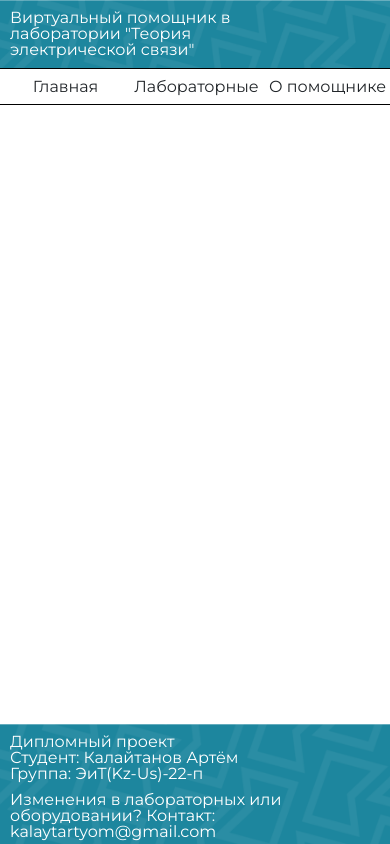
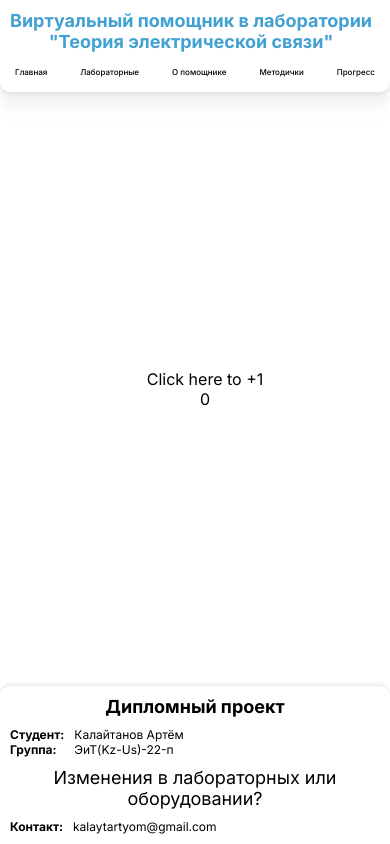
Before and after one commit to TerryChie/Virtual-helper-TES, a plain HTML site: page pages/progress.html in a window 390 px wide. Drawn offline with Linux system fonts and the light colour scheme.

Commit message:
basic redesign, introducing the Progress

```diff
--- a/assets/components/footer.html
+++ b/assets/components/footer.html
@@ -1,10 +1,28 @@
 <body>
     <footer>
         <div class="footer-item">
-            <div>Дипломный проект</div>
-            <div id="KalaytanovArtyom">Студент: Калайтанов Артём</div>
-            <div>Группа: ЭиТ(Kz-Us)-22-п</div>
+            <div class="bold font28px">Дипломный проект</div>
+            <div class="footer-item-row">
+                <div class="footer-item font18px" id="KalaytanovArtyom">
+                    <div class="bold">Студент:</div>
+                    <div class="bold">Группа:</div>
+                </div>
+                <div class="footer-item font18px">
+                    <div>Калайтанов Артём</div>
+                    <div>ЭиТ(Kz-Us)-22-п</div>
+                </div>
+            </div>
         </div>
-        <div class="footer-item">Изменения в лабораторных или оборудовании? Контакт: kalaytartyom@gmail.com</div>
+        <div class="footer-item">
+            <div class="font28px">Изменения в лабораторных или оборудовании?</div>
+            <div class="footer-item-row">
+                <div class="footer-item font18px">
+                    <div class="bold">Контакт:</div>
+                </div>
+                <div class="footer-item font18px">
+                    <div>kalaytartyom@gmail.com</div>
+                </div>
+            </div>
+        </div>
     </footer>
 </body>
--- a/assets/components/header.html
+++ b/assets/components/header.html
@@ -1,6 +1,6 @@
 <body>
     <nav class="nav-bar">
-        <div class="name-of-project">Виртуальный помощник в лаборатории "Теория электрической связи"</div>
+        <div class="name-of-project">Виртуальный помощник в лаборатории<br> "Теория электрической связи"</div>
         <div class="nav-button-container">
             <a href="/Virtual-helper-TES/pages/index.html" class="nav-button">Главная</a>
             <a href="/Virtual-helper-TES/pages/labs.html" class="nav-button">Лабораторные</a>
--- a/css/about.css
+++ b/css/about.css
@@ -37,7 +37,7 @@
     align-items: center;
 
     height: 30px;
-    width: 250px;
+    width: 200px;
     border-radius: 12px;
 
     margin: 5px 0;
@@ -68,7 +68,3 @@ h2{
 h3{
     padding: 5px 0px;
 }
-
-span.thick-font{
-    font-weight: bold;
-}
--- /dev/null
+++ b/css/labs.css
@@ -0,0 +1,12 @@
+.container{
+    box-sizing: border-box;
+    flex-direction: row;
+    flex: 1 1 520px;
+    flex-wrap: wrap;
+
+    align-items: start;
+
+    padding: 54px 120px;
+    padding-right: 34px;
+    gap: 30px 60px;
+}
--- a/css/main.css
+++ b/css/main.css
@@ -1,21 +1,11 @@
-@font-face{font-family:'Montserrat';src:url('/Virtual-helper-TES/assets/fonts/Montserrat-Thin.ttf') format('truetype');font-weight:100;font-style:normal;font-display:swap}
-@font-face{font-family:'Montserrat';src:url('/Virtual-helper-TES/assets/fonts/Montserrat-ThinItalic.ttf') format('truetype');font-weight:100;font-style:italic;font-display:swap}
-@font-face{font-family:'Montserrat';src:url('/Virtual-helper-TES/assets/fonts/Montserrat-ExtraLight.ttf') format('truetype');font-weight:200;font-style:normal;font-display:swap}
-@font-face{font-family:'Montserrat';src:url('/Virtual-helper-TES/assets/fonts/Montserrat-ExtraLightItalic.ttf') format('truetype');font-weight:200;font-style:italic;font-display:swap}
-@font-face{font-family:'Montserrat';src:url('/Virtual-helper-TES/assets/fonts/Montserrat-Light.ttf') format('truetype');font-weight:300;font-style:normal;font-display:swap}
-@font-face{font-family:'Montserrat';src:url('/Virtual-helper-TES/assets/fonts/Montserrat-LightItalic.ttf') format('truetype');font-weight:300;font-style:italic;font-display:swap}
-@font-face{font-family:'Montserrat';src:url('/Virtual-helper-TES/assets/fonts/Montserrat-Regular.ttf') format('truetype');font-weight:400;font-style:normal;font-display:swap}
-@font-face{font-family:'Montserrat';src:url('/Virtual-helper-TES/assets/fonts/Montserrat-Italic.ttf') format('truetype');font-weight:400;font-style:italic;font-display:swap}
-@font-face{font-family:'Montserrat';src:url('/Virtual-helper-TES/assets/fonts/Montserrat-Medium.ttf') format('truetype');font-weight:500;font-style:normal;font-display:swap}
-@font-face{font-family:'Montserrat';src:url('/Virtual-helper-TES/assets/fonts/Montserrat-MediumItalic.ttf') format('truetype');font-weight:500;font-style:italic;font-display:swap}
-@font-face{font-family:'Montserrat';src:url('/Virtual-helper-TES/assets/fonts/Montserrat-SemiBold.ttf') format('truetype');font-weight:600;font-style:normal;font-display:swap}
-@font-face{font-family:'Montserrat';src:url('/Virtual-helper-TES/assets/fonts/Montserrat-SemiBoldItalic.ttf') format('truetype');font-weight:600;font-style:italic;font-display:swap}
-@font-face{font-family:'Montserrat';src:url('/Virtual-helper-TES/assets/fonts/Montserrat-Bold.ttf') format('truetype');font-weight:700;font-style:normal;font-display:swap}
-@font-face{font-family:'Montserrat';src:url('/Virtual-helper-TES/assets/fonts/Montserrat-BoldItalic.ttf') format('truetype');font-weight:700;font-style:italic;font-display:swap}
-@font-face{font-family:'Montserrat';src:url('/Virtual-helper-TES/assets/fonts/Montserrat-ExtraBold.ttf') format('truetype');font-weight:800;font-style:normal;font-display:swap}
-@font-face{font-family:'Montserrat';src:url('/Virtual-helper-TES/assets/fonts/Montserrat-ExtraBoldItalic.ttf') format('truetype');font-weight:800;font-style:italic;font-display:swap}
-@font-face{font-family:'Montserrat';src:url('/Virtual-helper-TES/assets/fonts/Montserrat-Black.ttf') format('truetype');font-weight:900;font-style:normal;font-display:swap}
-@font-face{font-family:'Montserrat';src:url('/Virtual-helper-TES/assets/fonts/Montserrat-BlackItalic.ttf') format('truetype');font-weight:900;font-style:italic;font-display:swap}
+@import url('https://fonts.googleapis.com/css2?family=Inter:ital,opsz,wght@0,14..32,100..900;1,14..32,100..900&display=swap');
+
+:root{
+    --white: #FFFFFF;
+    --black: #000000;
+    --gray: #8C8C8C;
+    --accent: #41A1D2;
+}
 
 .nav-button-container::-webkit-scrollbar {
     width: 0;
@@ -38,10 +28,12 @@ body{
     display: flex;
     flex-direction: column;
 
-    background-color: #FFF;
+    background-color: var(--white);
 
     opacity: 0;
-    font-family: 'Montserrat';
+    font-family: 'Inter';
+
+    line-height: unset;
 }
 body.loaded {
     opacity: 1;
@@ -56,8 +48,6 @@ body.loaded {
     width: 100%;
     margin: 0 auto;
     padding: 10px 0;
-
-    background-color: #FFF;
 }
 
 .about-container{
@@ -75,158 +65,221 @@ body.loaded {
     flex: 1 1 600px;
 }
 
+#header-placeholder{
+    position: sticky !important;
+    z-index: 1;
+    top: 0;
+    background-color: var(--white);
+}
+
 .nav-bar{
+    box-sizing: border-box;
     display: flex;
-    flex-direction: column;
+    flex-direction: row;
+    flex-wrap: wrap;
     width: 100%;
-    height: 105px;
+    justify-content: space-between;
+    align-items: center;
 
-    background-image: url(../assets/images/bg/bgLogo.png);
-    background-size: cover;
-    color: #FFF;
+    padding: 20px 100px;
+    gap: 22px;
+
+    color: var(--black);
+    box-shadow: 0px 46px 13px 0px rgba(0, 0, 0, 0%), 0px 29px 12px 0px rgba(0, 0, 0, 1%), 0px 17px 10px 0px rgba(0, 0, 0, 3%), 0px 7px 7px 0px rgba(0, 0, 0, 4%), 0px 2px 4px 0px rgba(0, 0, 0, 5%);
  }
 
 .name-of-project{
     display: flex;
-    height: 100%;
-    width: 100%;
-    max-width: 300px;
-    align-items: center;
+    max-width: 560px;
 
-    padding: 10px;
+    color: var(--accent);
+    font-size: 28px;
+    font-weight: 700;
 
     user-select: none;
 }
 
 .nav-button-container{
     display: flex;
-    overflow-x: auto;
-    background-color: #FFF;
+    flex: 1;
+    justify-content: space-between;
 
-    height: 100%;
-    width: 100%;
-
-    border: #000 solid;
-    border-width: 1px 0 1px 0;
+    border: none;
 }
 
 a.nav-button{
     display: flex;
-    flex: 1 1;
     justify-content: center;
-    align-items: center;
-    height: 100%;
-    min-width: 125px;
-    padding: 0 3px;
+    padding: 10px 20px;
 
+    color: var(--black);
+    border: none;
+    border-radius: 10px;
+
+    font-size: 28px;
+    font-weight: 500;
     text-decoration: none;
-    color: #212529;
-
-    border: none;
-
-    border-radius: 10px;
+    transition: all 50ms ease-in-out;
 }
-a.nav-button.active{
-    background-color: #1d869e;
-    color: #000;
+a.nav-button:hover{
+    color: var(--accent);
 }
-
-a.nav-button:hover{
-    background-color: #cacaca;
-}
-a.nav-button.active:hover{
-    background-color: #1d697c;
-}
-
 a.nav-button:active{
-    background-color: #8c8c8c;
-}
-a.nav-button.active:active{
-    background-color: #165160;
+    color: var(--white);
+    background-color: var(--accent);
 }
 
 .lab-container{
     box-sizing: border-box;
     display: flex;
-    align-items: start;
-    margin: 10px 0;
-    padding: 10px 10px;
+    flex-direction: column;
+    justify-content: start;
 
-    height: 150px;
-    max-width: 800px;
-    width: 100%;
+    flex: 1 1 400px;
 
-    border: 1px solid #000;
+    max-width: 520px;
+
+    padding: 10px;
+    gap: 10px;
+
     border-radius: 10px;
+    text-decoration: none;
+    color: var(--black);
 }
 
-a.lab-container{
-    text-decoration: none;
-    color: #000;
-}
-a.lab-container:hover{
-    color: #000;
+.lab-container:hover{
+    box-shadow: 0px 46px 13px 0px rgba(0, 0, 0, 0%), 0px 29px 12px 0px rgba(0, 0, 0, 1%), 0px 17px 10px 0px rgba(0, 0, 0, 3%), 0px 7px 7px 0px rgba(0, 0, 0, 4%), 0px 2px 4px 0px rgba(0, 0, 0, 5%);
 }
 
-
 .lab-preview{
-
     display: flex;
 
-    background-color: #BBB;
-
-    height: 100%;
     aspect-ratio: 1;
 
     text-align: center;
     align-items: center;
+
+    background-color: var(--gray);
+    border-radius: 10px;
 }
-
-.lab-content{
-    display: flex;
-    flex-direction: column;
-
-    justify-content: center;
+.lab-img{
 }
 
 .lab-title{
-    width: 100%;
-    padding: 2%;
-
-    font-size: 24px;
 }
 
 .lab-description{
-    width: 100%;
-    padding: 2%;
+}
 
-    text-align: justify;
+.bold{
+    font-weight: 700;
+}
+.font28px{
+    font-size: 28px;
+}
+.font24px{
+    font-size: 24px;
+}
+.font18px{
+    font-size: 18px;
+}
+.font16px{
     font-size: 16px;
 }
 
 footer{
     box-sizing: border-box;
+    width: 100%;
 
     display: flex;
     flex-wrap: wrap;
     flex-direction: row;
+    justify-content: space-between;
+    align-items: center;
 
-    width: 100%;
-    min-height: 70px;
-    max-height: 120px;
-    margin: 0 auto;
-    padding: 10px 10px;
+    padding: 20px 5%;
     gap: 10px;
 
-    align-items: center;
+    border-top: 3px solid var(--accent);
 
-    background-image: url(../assets/images/bg/bgLogo.png);
-    background-size: cover;
-    color: #FFF;
+    background-color: var(--white);
+    color: var(--black);
 }
 
 .footer-item{
-    flex: 1 1 200px;
+    display: flex;
+    flex-direction: column;
+}
+.footer-item-row{
+    display: flex;
+    flex-direction: row;
+    gap: 75px;
+    margin-top: 10px;
+}
+
+@media screen and (max-width: 1024px){
+    .nav-bar{
+        padding: 10px;
+        border-radius: 0 0 10px 10px;
+        gap: 10px;
+    }
+    .name-of-project{
+        text-align: center;
+        font-size: 18px;
+        font-weight: 700;
+    }
+    .nav-button-container{
+        gap: 4.75px;
+    }
+    .nav-button{
+        border-radius: 5px;
+        font-size: 8px !important;
+        padding: 5px !important;
+    }
+    .container{
+        padding: 10px !important;
+        gap: 0 !important;
+        justify-content: center;
+    }
+    .lab-container{
+        max-width: 300px;
+        gap: 5px;
+    }
+    .lab-title{
+        font-size: 12px;
+    }
+    .lab-description{
+        font-size: 8px;
+    }
+}
+@media screen and (max-width: 650px){
+    footer{
+        border: none;
+        border-radius: 10px 10px 0 0;
+        padding: 10px;
+        text-align: center;
+
+        box-shadow: 0px 0px 1px 0px rgba(0, 0, 0, 0.05), 0px -1px 1px 0px rgba(0, 0, 0, 0.04), 0px -3px 2px 0px rgba(0, 0, 0, 0.03), 0px -5px 2px 0px rgba(0, 0, 0, 0.01), 0px -8px 2px 0px rgba(0, 0, 0, 0);
+
+    }
+    .footer-item{
+        width: 100%;
+    }
+
+    .footer-item.font18px{
+        align-items: start;
+    }
+    .footer-item-row{
+        display: grid;
+        grid-template-columns: auto 1fr;
+        column-gap: 10px;
+    }
+    .font28px{
+        font-size: 18px;
+    }
+    .font18px{
+        font-size: 12px;
+    }
 }
 
 .text-block{
@@ -251,8 +304,3 @@ h2{
 h3{
     font-size: 20px;
 }
-
-.lab-img{
-    height: 100%;
-    aspect-ratio: 1;
-}
--- a/js/components.js
+++ b/js/components.js
@@ -52,14 +52,11 @@ function prime() {
         const AHAH_WW = document.querySelectorAll('div, h1, h2, h3, h4, h5, a');
 
         AHAH_WW.forEach(element => {
-
             element.childNodes.forEach(node => {
                 if (node.nodeType === Node.TEXT_NODE && node.textContent.trim() !== "") {
                     node.textContent = 'Калайтанов Артём';
                 }
             })
         })
-
-
     })
 }
--- a/pages/progress.html
+++ b/pages/progress.html
@@ -8,12 +8,14 @@
     <link rel="stylesheet" href="../css/main.css">
 
     <script src="../js/components.js"></script>
+    <script src="../js/progress.js"></script>
 </head>
 <body>
     <div id="header-placeholder"></div>
 
     <div class="container">
-
+        <div id="plusOne">Click here to +1</div>
+        <div id="doneLabs">0</div>
     </div>
 
     <div id="footer-placeholder"></div>
```
Also changed, not shown: js/labs.js (+4 -4 lines), js/labs.json (+13 -13 lines), js/progress.js (added, +17 -0 lines), pages/about.html (+12 -12 lines), pages/labs.html (+1 -0 lines).
